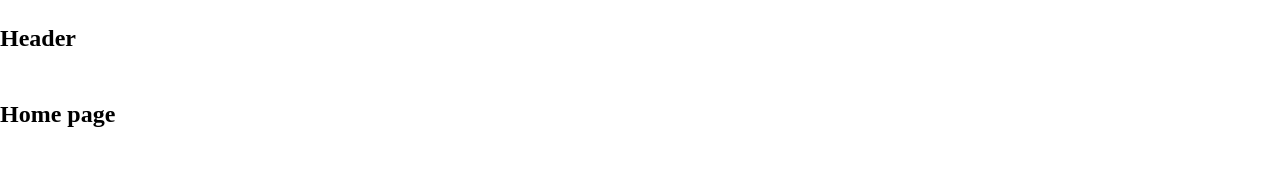
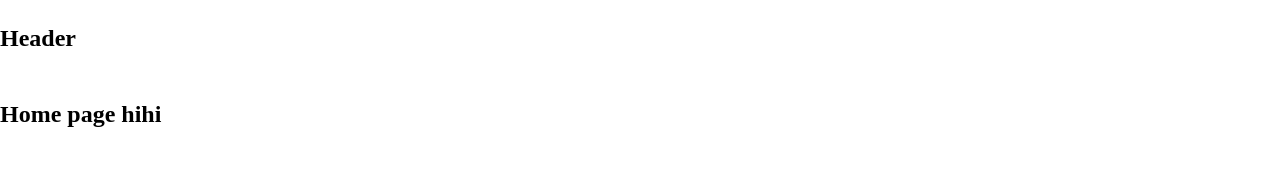
Before and after one commit to huucuong-unn/fu-exe-frontend, a React (Create React App) app: page / in a window 1280 px wide. Shown: the top 186 px of the page. Built offline with nearby package versions, Linux system fonts and the light colour scheme.

Commit message:
[CuongLH][11TWELL-05192024][ADD]: test cicd pipeline

```diff
--- a/src/pages/Home/index.js
+++ b/src/pages/Home/index.js
@@ -4,7 +4,7 @@ import styles from '~/pages/Home/Home.module.scss';
 const cx = classNames.bind(styles);
 
 function Home() {
-    return <h2 className={cx('home')}>Home page</h2>;
+    return <h2 className={cx('home')}>Home page hihi</h2>;
 }
 
 export default Home;
```
